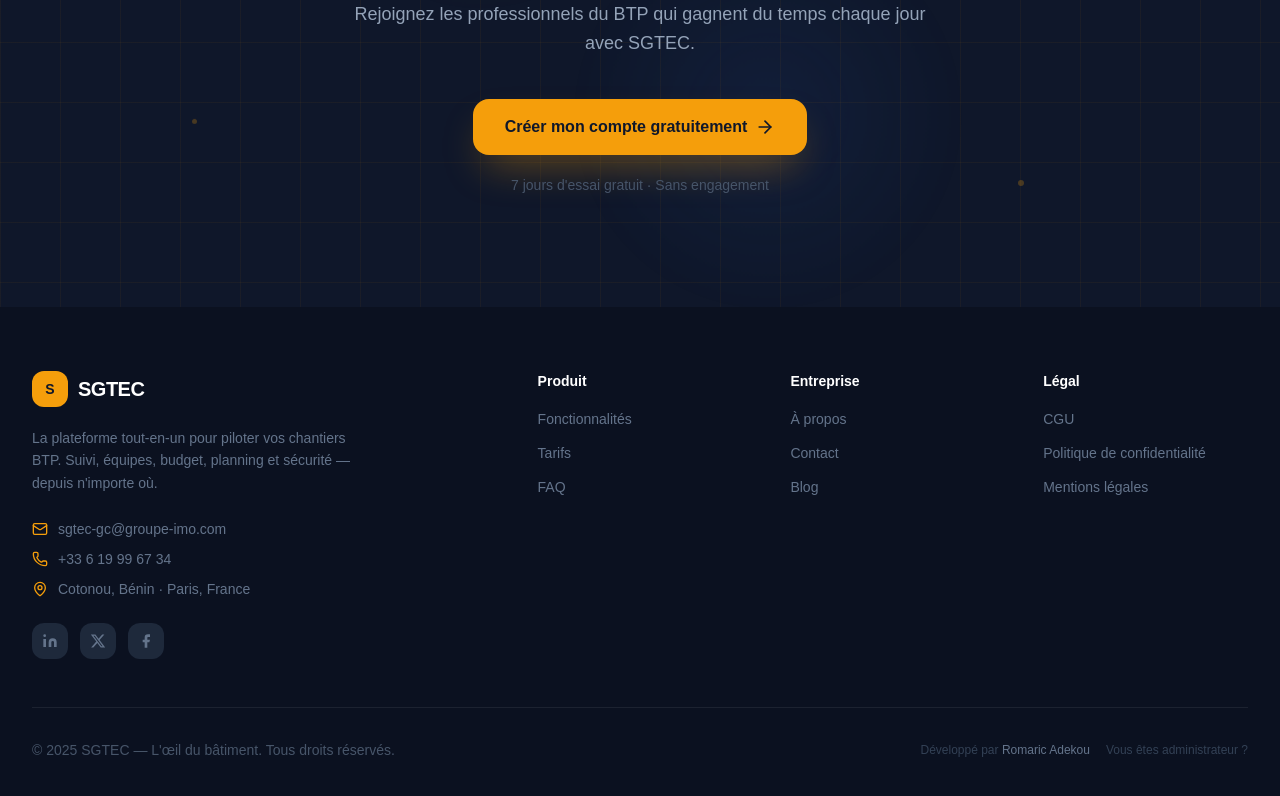
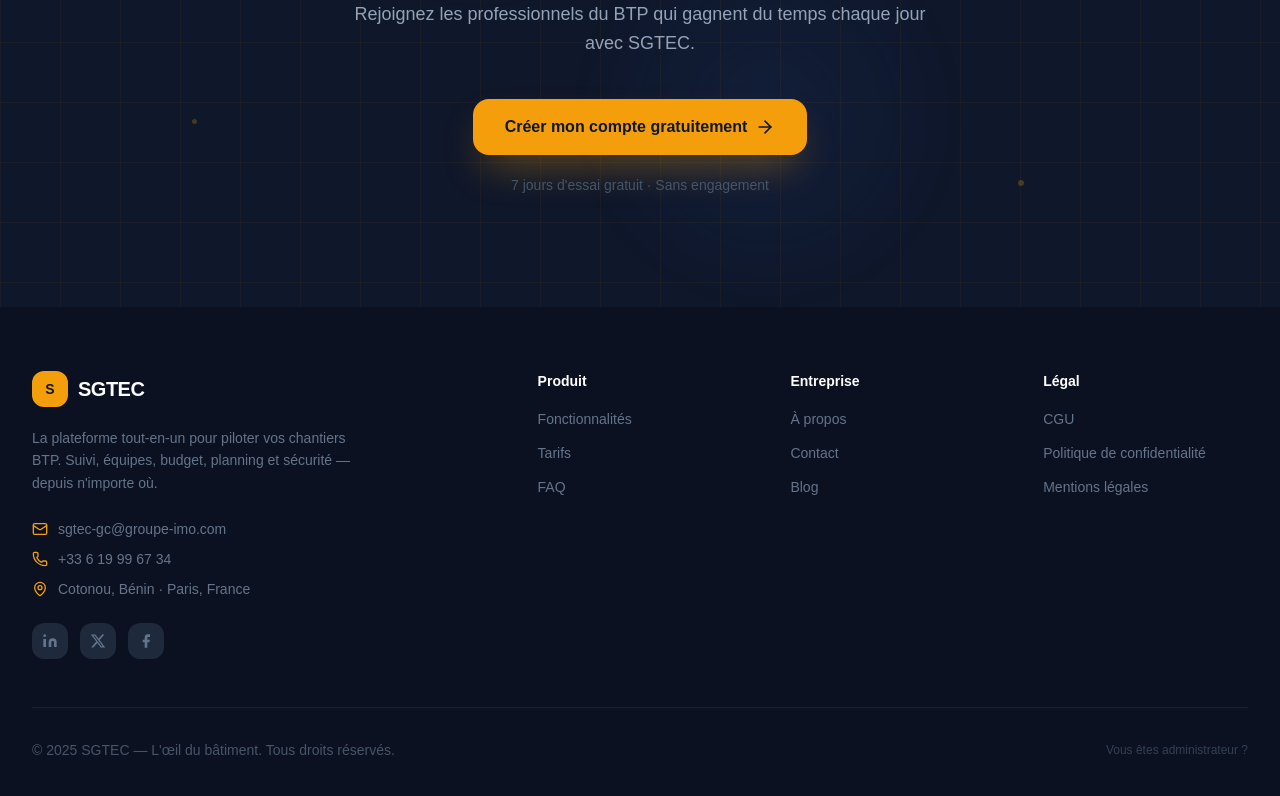
Before and after one commit to romaric-ui/Online-Report-System, a Next.js app: page / in a window 1280 px wide. Shown: the part 7250-8046 px from the top of the page. Built offline with nearby package versions, Linux system fonts and the light colour scheme; no server answers.

Commit message:
fix : achitecture files optimized

```diff
--- a/src/app/api/uploads/logo/route.js
+++ b/src/app/api/uploads/logo/route.js
@@ -1,9 +1,9 @@
 import { getServerSession } from 'next-auth';
 import { authOptions } from '../../auth/[...nextauth]/options';
-import { successResponse, errorResponse } from '../../../../lib/api-response.js';
-import { requireTenant } from '../../../../lib/tenant.js';
-import db from '../../../../lib/database.js';
-import { AuthenticationError, ValidationError } from '../../../../lib/errors/index.js';
+import { successResponse, errorResponse } from '../../../../../lib/api-response.js';
+import { requireTenant } from '../../../../../lib/tenant.js';
+import { connectDB } from '../../../../../lib/database.js';
+import { AuthenticationError, ValidationError } from '../../../../../lib/errors/index.js';
 import { writeFile, mkdir } from 'fs/promises';
 import { join } from 'path';
 
@@ -39,6 +39,7 @@
   await writeFile(join(uploadDir, filename), buffer);
 
   const logo_url = `/uploads/logos/${filename}`;
+  const db = await connectDB();
   await db.query(`UPDATE entreprise SET logo_url = ? WHERE id_entreprise = ?`, [logo_url, entrepriseId]);
 
   return successResponse({ logo_url });
--- a/src/app/components/LandingFooter.jsx
+++ b/src/app/components/LandingFooter.jsx
@@ -148,18 +148,7 @@
             © {currentYear} SGTEC — L'œil du bâtiment. Tous droits réservés.
           </p>
           <div className="flex items-center gap-4">
-            <p className="text-xs" style={{ color: '#334155' }}>
-              Développé par{' '}
-              <a
-                href="https://github.com/romaric-ui"
-                target="_blank"
-                rel="noopener noreferrer"
-                className="transition-colors duration-200 hover:text-white"
-                style={{ color: '#64748b' }}
-              >
-                Romaric Adekou
-              </a>
-            </p>
+
             <a
               href="/admin-login"
               className="text-xs transition-colors duration-200 hover:text-white"
--- a/src/app/inscription/page.jsx
+++ b/src/app/inscription/page.jsx
@@ -2,7 +2,7 @@
 
 import { useState } from "react";
 import { useRouter } from "next/navigation";
-import { PAYS_LIST } from "../../../../lib/countries";
+import { PAYS_LIST } from "../../../lib/countries";
 
 export default function InscriptionPage() {
   const router = useRouter();
```
Also changed, not shown: 1 other file (tests, documents, lock files or other folders).
